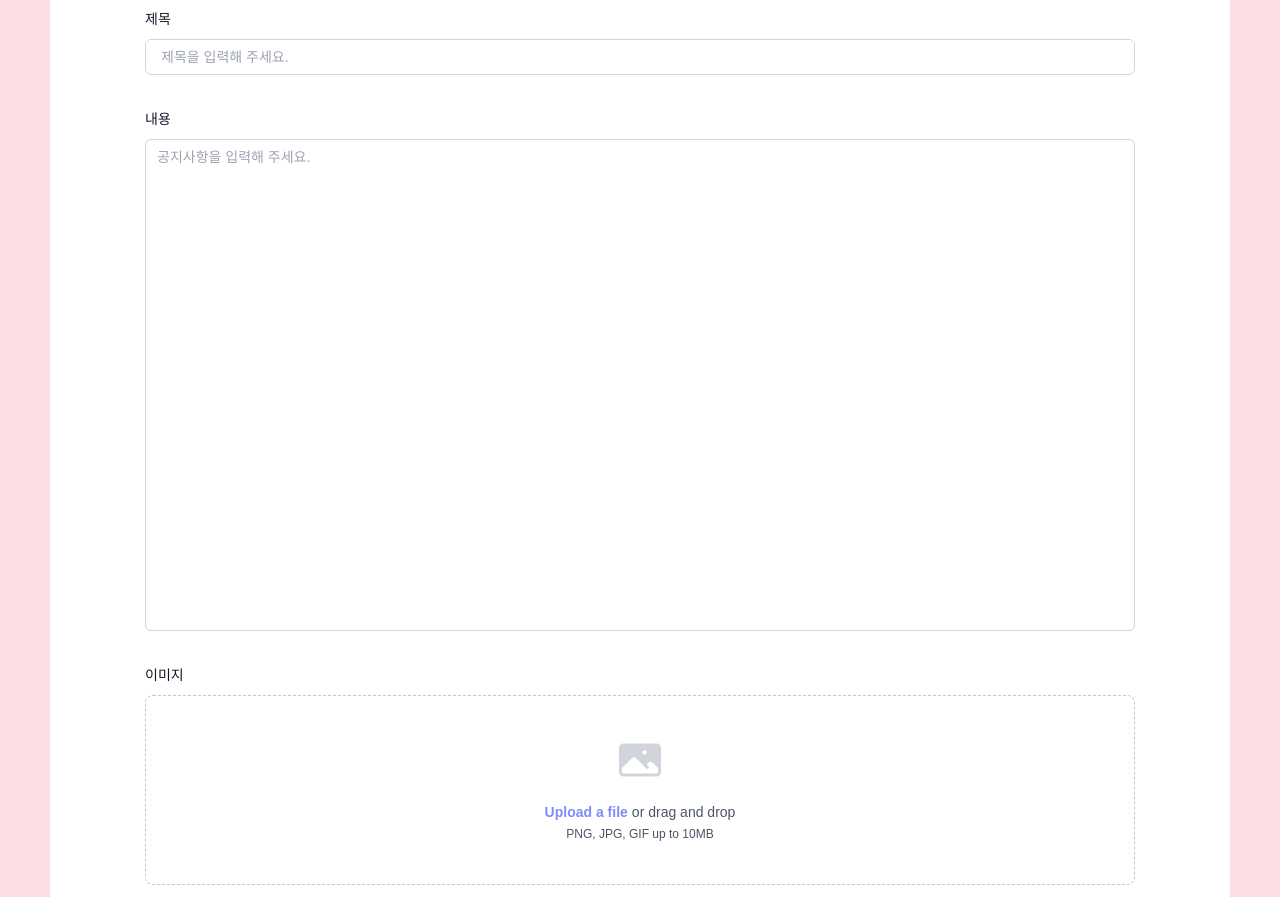
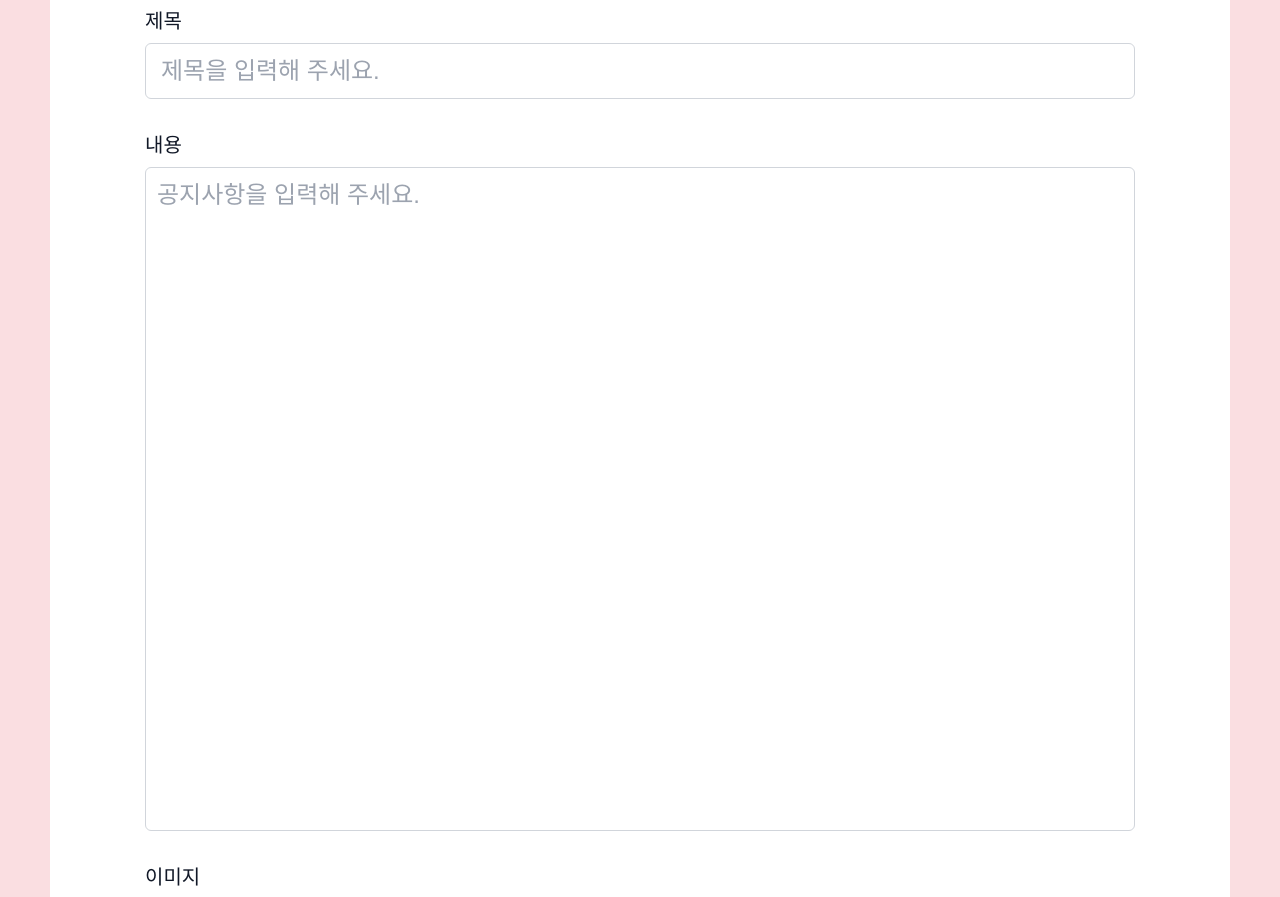
Before and after one commit to gjtjdwl/insideout-front, a Next.js app: page /boards/create/1 in a window 1280 px wide. Shown: the part 300-1197 px from the top of the page. Built offline with nearby package versions, Linux system fonts and the light colour scheme.

Commit message:
feat :  글작성 이미지 삭제할 수 있는 기능

```diff
--- a/app/(header)/boards/create/[boardName]/page.tsx
+++ b/app/(header)/boards/create/[boardName]/page.tsx
@@ -2,18 +2,15 @@
 
 import React, { use, useState } from 'react';
 import { PhotoIcon } from '@heroicons/react/24/solid';
-import { useRouter } from 'next/navigation';
+import { useParams, useRouter } from 'next/navigation';
 import { useUser } from '@/app/hooks/useUser';
 import { BoardAPI } from '@/app/api';
 import { IFormData } from '@/app/types/board';
+import Image from 'next/image';
+import { XMarkIcon } from '@heroicons/react/24/outline';
 
-type Props = {
-  params: Promise<{
-    boardName: string;
-  }>;
-};
-const WriteBoard = ({ params }: Props) => {
-  const { boardName } = use(params);
+const WriteBoard = () => {
+  const { boardName } = useParams();
   const router = useRouter();
   const { user } = useUser();
   const [formData, setFormData] = useState<IFormData>({
@@ -90,7 +87,16 @@ const WriteBoard = ({ params }: Props) => {
         file: file,
       });
       setPreview(URL.createObjectURL(file));
+
+      e.target.value = '';
     }
+  };
+  const handleRemove = () => {
+    setFormData({
+      ...formData,
+      file: null,
+    });
+    setPreview(null);
   };
 
   return (
@@ -106,7 +112,7 @@ const WriteBoard = ({ params }: Props) => {
                     <div className="sm:col-span-full ">
                       <label
                         htmlFor="title"
-                        className="block text-sm/6 font-medium text-gray-900"
+                        className="block text-base lg:text-xl font-medium text-gray-900"
                       >
                         제목
                       </label>
@@ -119,7 +125,7 @@ const WriteBoard = ({ params }: Props) => {
                             onChange={handleChange}
                             type="text"
                             placeholder="제목을 입력해 주세요."
-                            className="block min-w-0 grow py-1.5 pl-1 pr-3 text-base text-gray-900 placeholder:text-gray-400 focus:outline focus:outline-0 sm:text-sm/6"
+                            className="block min-w-0 grow py-3 pl-1 pr-3 text-base lg:text-2xl text-gray-900 placeholder:text-gray-400 focus:outline focus:outline-0 sm:text-sm/6"
                           />
                         </div>
                       </div>
@@ -128,7 +134,7 @@ const WriteBoard = ({ params }: Props) => {
                     <div className="col-span-full">
                       <label
                         htmlFor="content"
-                        className="block text-sm/6 font-medium text-gray-900"
+                        className="block text-base lg:text-xl font-medium text-gray-900"
                       >
                         내용
                       </label>
@@ -140,7 +146,7 @@ const WriteBoard = ({ params }: Props) => {
                           value={formData.content}
                           onChange={handleChange}
                           rows={20}
-                          className="block w-full resize-none rounded-md bg-white px-3 py-1.5 text-base text-gray-900 outline outline-1 -outline-offset-1 outline-gray-300 placeholder:text-gray-400 focus:outline focus:outline-2 focus:-outline-offset-2 focus:outline-[#ffbdc3] sm:text-sm/6"
+                          className="block w-full resize-none rounded-md bg-white p-3 text-base lg:text-2xl text-gray-900 outline outline-1 -outline-offset-1 outline-gray-300 placeholder:text-gray-400 focus:outline focus:outline-2 focus:-outline-offset-2 focus:outline-[#ffbdc3] sm:text-sm/6"
                         />
                       </div>
                     </div>
@@ -148,29 +154,42 @@ const WriteBoard = ({ params }: Props) => {
                     <div className="col-span-full">
                       <label
                         htmlFor="cover-photo"
-                        className="block text-sm/6 font-medium text-gray-900"
+                        className="block text-base lg:text-xl font-medium text-gray-900"
                       >
                         이미지
                       </label>
-                      <div className="mt-2 flex justify-center rounded-lg border border-dashed border-gray-900/25 px-6 py-10">
+                      <div className="mt-2 flex text-base lg:text-xl justify-center rounded-lg border border-dashed border-gray-900/25 px-6 py-10 lg:py-20 ">
                         <div className="text-center">
                           {preview && (
-                            <img
-                              src={preview}
-                              alt="미리보기"
-                              style={{ maxWidth: '200px' }}
-                            />
+                            <div className="relative grid justify-end">
+                              <Image
+                                src={preview}
+                                alt="미리보기"
+                                width={500}
+                                height={100}
+                                style={{
+                                  objectFit: 'contain',
+                                }}
+                              />
+                              <button
+                                type="button"
+                                onClick={handleRemove}
+                                className="absolute top-1 right-1 rounded-2xl bg-customPink hover:bg-customPinkHover text-gray-500 p-1"
+                              >
+                                <XMarkIcon className="w-5 h-5" />
+                              </button>
+                            </div>
                           )}
                           {formData.file ? (
                             <p>선택된 파일 : {formData.file.name} </p>
                           ) : (
                             <PhotoIcon
                               aria-hidden="true"
-                              className="mx-auto size-12 text-gray-300"
+                              className="mx-auto size-12 lg:size-20 text-gray-300"
                             />
                           )}
 
-                          <div className="mt-4 flex text-sm/6 text-gray-600">
+                          <div className="mt-4 flex justify-center text-base lg:text-2xl text-gray-600">
                             <label
                               htmlFor="file-upload"
                               className="relative cursor-pointer rounded-md bg-white font-semibold text-indigo-400 focus-within:outline-none hover:text-indigo-600"
@@ -187,7 +206,7 @@ const WriteBoard = ({ params }: Props) => {
                             </label>
                             <p className="pl-1">or drag and drop</p>
                           </div>
-                          <p className="text-xs/5 text-gray-600">
+                          <p className="text-base lg:text-xl text-gray-600">
                             PNG, JPG, GIF up to 10MB
                           </p>
                         </div>
@@ -199,14 +218,14 @@ const WriteBoard = ({ params }: Props) => {
                   <button
                     type="button"
                     onClick={() => router.back()}
-                    className="text-sm/6 font-semibold text-gray-900"
+                    className="text-base lg:text-xl px-7 py-4 font-semibold text-gray-900 hover:bg-gray-300 rounded-md"
                   >
                     취소
                   </button>
                   <button
                     type="submit"
                     onClick={handleSubmit}
-                    className="rounded-md bg-customPink px-5 py-2 text-sm font-semibold hover:bg-customPinkHover focus-visible:outline focus-visible:outline-2 focus-visible:outline-offset-2 focus-visible:outline-[#FF8C98]"
+                    className="rounded-md bg-customPink px-7 py-4 text-base lg:text-xl font-semibold hover:bg-customPinkHover focus-visible:outline focus-visible:outline-2 focus-visible:outline-offset-2 focus-visible:outline-[#FF8C98]"
                   >
                     작성
                   </button>
```
